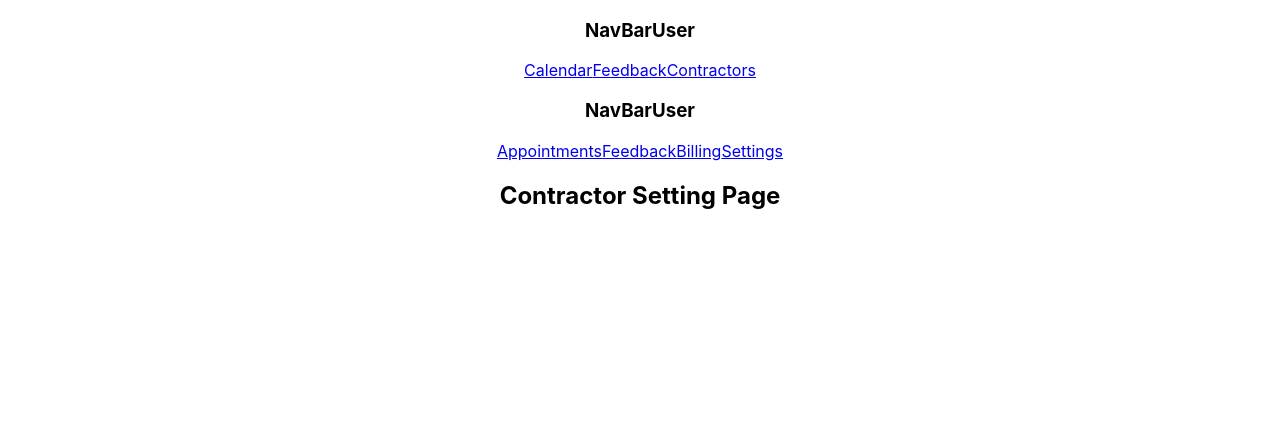
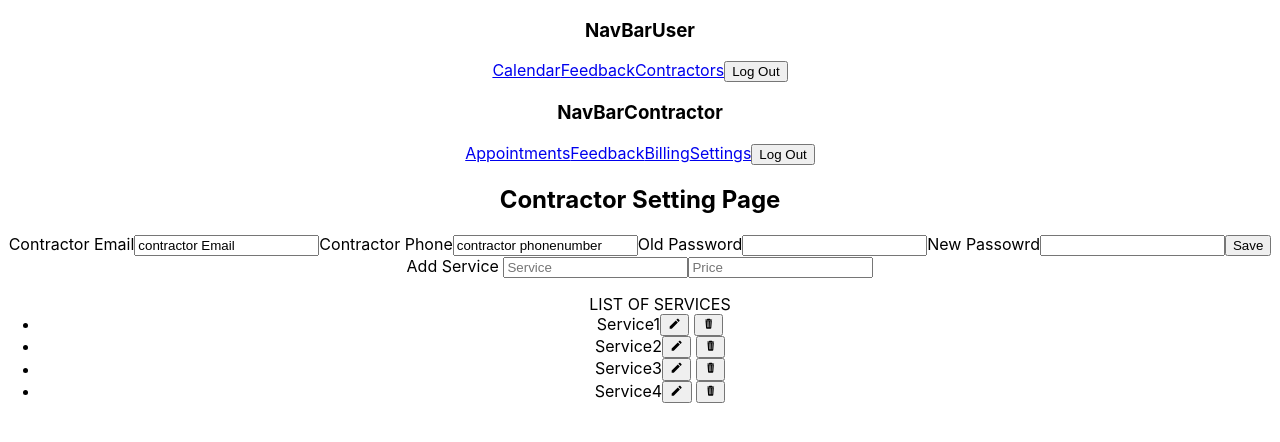
Before and after one commit to pt3-labs-contractor/PT3Labs_Contractor_FE, a React (Create React App) app in the folder client/: page /settings in a window 1280 px wide. Shown: the top 442 px of the page. Built offline with nearby package versions, Linux system fonts and the light colour scheme; no server answers.

Commit message:
fleshed out more of the settings page with icons forms

```diff
--- a/client/package.json
+++ b/client/package.json
@@ -7,6 +7,8 @@
     "date-fns": "^1.30.1",
     "react": "^16.8.6",
     "react-dom": "^16.8.6",
+    "react-icon": "^1.0.0",
+    "react-icons": "^3.7.0",
     "react-rating": "^1.7.2",
     "react-redux": "^7.0.3",
     "react-router": "^5.0.0",
--- a/client/src/components/navbar/NavBarContractor.js
+++ b/client/src/components/navbar/NavBarContractor.js
@@ -7,12 +7,12 @@ import { connect } from 'react-redux';
 function NavBarContractor() {
     return (
       <div>
-          <h3>NavBarUser</h3>
+          <h3>NavBarContractor</h3>
           <Link to={'/calendar'}>Appointments</Link>
           <Link to={'/contractorFeedback'}>Feedback</Link>
           <Link to={'/billing'}>Billing</Link>
-
           <Link to={'/settings'}>Settings</Link>
+          <button>Log Out</button>
 
       </div>
     )
--- a/client/src/components/navbar/NavBarUser.js
+++ b/client/src/components/navbar/NavBarUser.js
@@ -9,6 +9,7 @@ function NavBarUser() {
           <Link to={'/calendar'}>Calendar</Link>
           <Link to={'/userFeedback'}>Feedback</Link>
           <Link to={'/contractors'}>Contractors</Link>
+          <button>Log Out</button>
 
       </div>
     )
--- a/client/src/components/settings/Settings.js
+++ b/client/src/components/settings/Settings.js
@@ -1,11 +1,37 @@
 import React from 'react';
 // import { Link } from 'react-router-dom';
 import { connect } from 'react-redux';
+import { IoIosTrash } from 'react-icons/io'
+import { IoMdCreate } from 'react-icons/io'
+
+
 
 function ContractorList(props) {
   return (
     <div>
-        <h2>Contractor Setting Page</h2>
+        <h2>Contractor Setting Page</h2>{"\n"}
+        <form>
+          Contractor Email<input
+            value="contractor Email"
+          />
+          Contractor Phone<input
+            value="contractor phonenumber"
+          />
+          Old Password<input/>
+          New Passowrd<input/>
+          <button>Save</button>
+        </form>
+        <form>
+          Add Service <input placeholder="Service"/>
+          <input placeholder="Price"/>
+        </form>
+        <ul>LIST OF SERVICES
+          <li>Service1<button><IoMdCreate/></button> <button><IoIosTrash/></button></li>
+          <li>Service2<button><IoMdCreate/></button> <button><IoIosTrash/></button></li>
+          <li>Service3<button><IoMdCreate/></button> <button><IoIosTrash/></button></li>
+          <li>Service4<button><IoMdCreate/></button> <button><IoIosTrash/></button></li>
+
+        </ul>
     </div>
   )
 }
```
Also changed, not shown: 1 other file (tests, documents, lock files or other folders).
